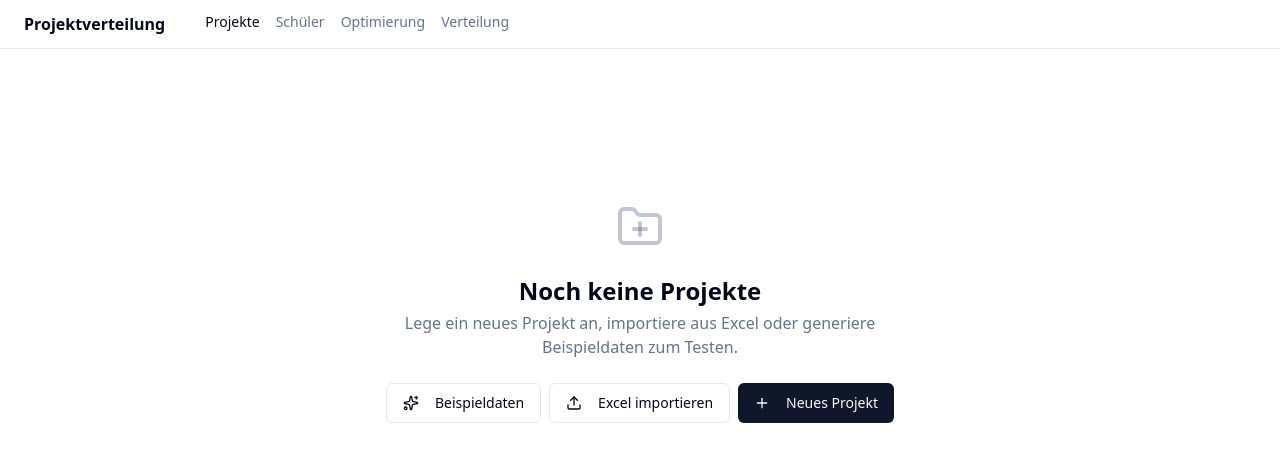
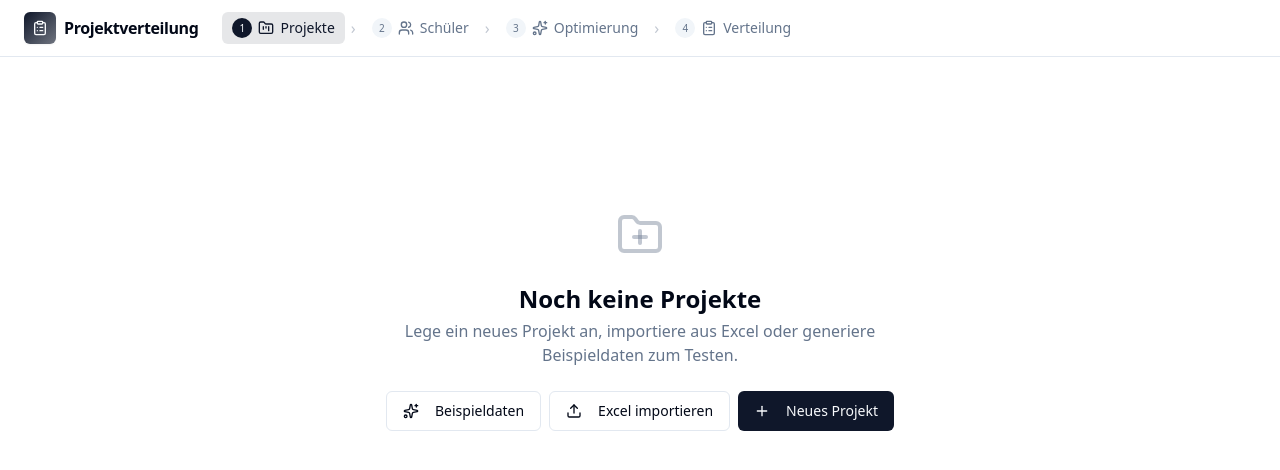
Before and after one commit to smart-byte/wunschplatz, a React (Vite) app: page /projects in a window 1280 px wide. Shown: the top 470 px of the page. Built offline with nearby package versions, Linux system fonts and the light colour scheme.

Commit message:
ui(nav): redesign navigation — gradient logo, step numbers, icons, sticky+blur

```diff
--- a/src/components/layout/Nav.tsx
+++ b/src/components/layout/Nav.tsx
@@ -1,28 +1,71 @@
 import { NavLink } from 'react-router-dom';
 import { cn } from '@/lib/utils';
+import { ClipboardList, FolderKanban, Sparkles, Users } from 'lucide-react';
+import type { LucideIcon } from 'lucide-react';
 
-const links = [
-  { to: '/projects', label: 'Projekte' },
-  { to: '/students', label: 'Schüler' },
-  { to: '/optimize', label: 'Optimierung' },
-  { to: '/distribution', label: 'Verteilung' },
+type Link = { to: string; label: string; icon: LucideIcon };
+
+const links: Link[] = [
+  { to: '/projects',     label: 'Projekte',     icon: FolderKanban },
+  { to: '/students',     label: 'Schüler',      icon: Users },
+  { to: '/optimize',     label: 'Optimierung',  icon: Sparkles },
+  { to: '/distribution', label: 'Verteilung',   icon: ClipboardList },
 ];
 
 export function Nav() {
   return (
-    <nav className="flex gap-4 border-b bg-card px-6 py-3">
-      <span className="font-semibold mr-6">Projektverteilung</span>
-      {links.map((l) => (
+    <nav className="sticky top-0 z-30 border-b bg-card/95 backdrop-blur supports-[backdrop-filter]:bg-card/75">
+      <div className="max-w-screen-2xl mx-auto px-4 sm:px-6 flex items-center gap-2 h-14">
+        <NavLink to="/" className="flex items-center gap-2 mr-4 shrink-0">
+          <div className="size-8 rounded-md bg-gradient-to-br from-primary to-primary/60 text-primary-foreground flex items-center justify-center shadow-sm">
+            <ClipboardList className="size-4" />
+          </div>
+          <span className="font-semibold tracking-tight hidden sm:inline">
+            Projektverteilung
+          </span>
+        </NavLink>
+
+        <ol className="flex items-center gap-1 flex-1 overflow-x-auto">
+          {links.map((l, i) => {
+            const Icon = l.icon;
+            return (
+              <li key={l.to} className="flex items-center gap-1">
+                {i > 0 && (
+                  <span aria-hidden className="text-muted-foreground/40 select-none mx-0.5">›</span>
+                )}
                 <NavLink
-          key={l.to}
                   to={l.to}
                   className={({ isActive }) =>
-            cn('text-sm hover:text-foreground', isActive ? 'font-medium text-foreground' : 'text-muted-foreground')
+                    cn(
+                      'inline-flex items-center gap-1.5 rounded-md px-2.5 py-1.5 text-sm transition-colors whitespace-nowrap',
+                      isActive
+                        ? 'bg-primary/10 text-primary font-medium'
+                        : 'text-muted-foreground hover:text-foreground hover:bg-muted',
+                    )
                   }
                 >
+                  {({ isActive }) => (
+                    <>
+                      <span
+                        className={cn(
+                          'inline-flex size-5 items-center justify-center rounded-full text-[10px] font-medium tabular-nums',
+                          isActive
+                            ? 'bg-primary text-primary-foreground'
+                            : 'bg-muted text-muted-foreground',
+                        )}
+                      >
+                        {i + 1}
+                      </span>
+                      <Icon className="size-4" />
                       {l.label}
+                    </>
+                  )}
                 </NavLink>
-      ))}
+              </li>
+            );
+          })}
+        </ol>
+      </div>
     </nav>
   );
 }
```
Lines whose indentation alone changed are shown as unchanged.
